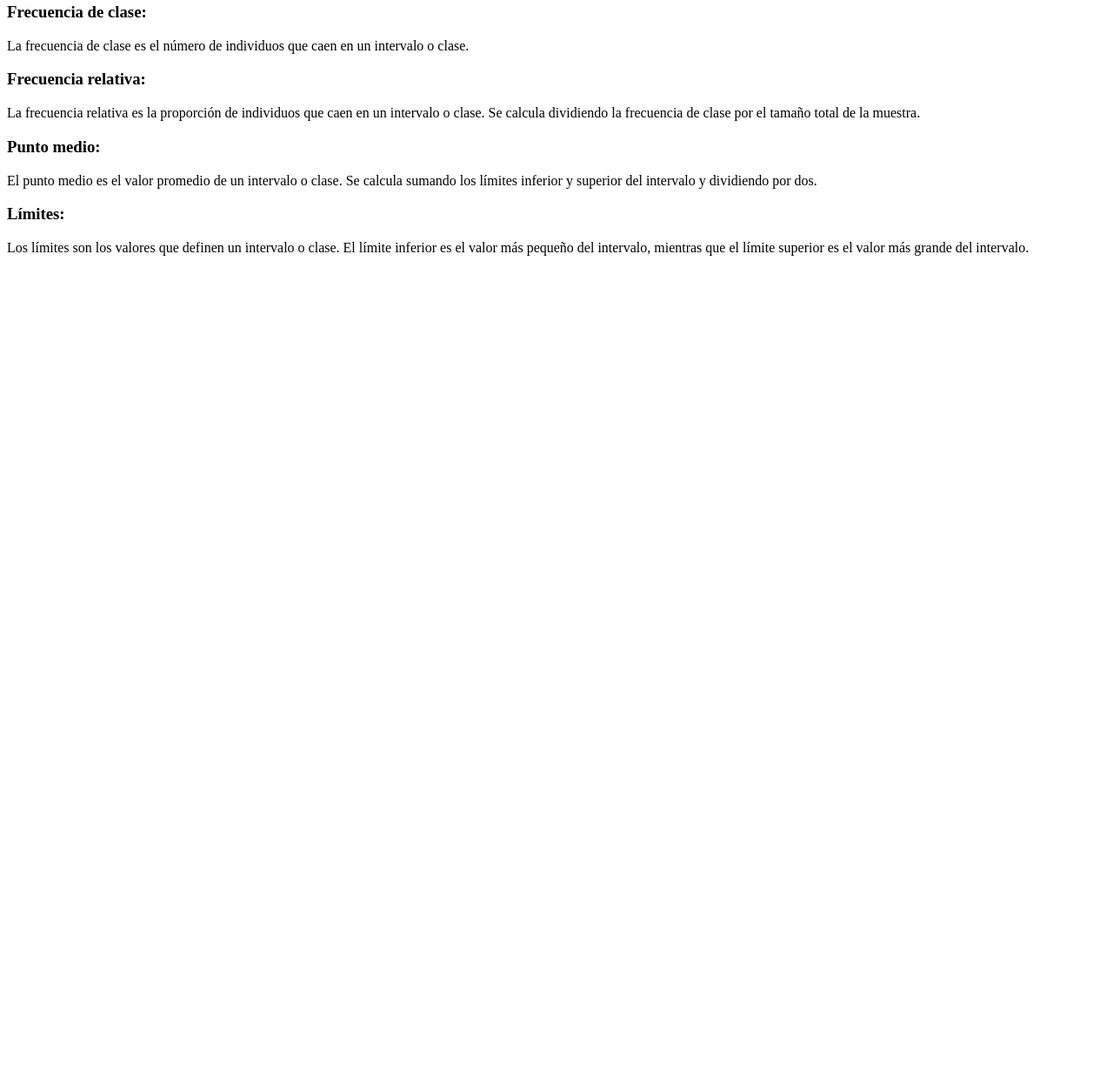
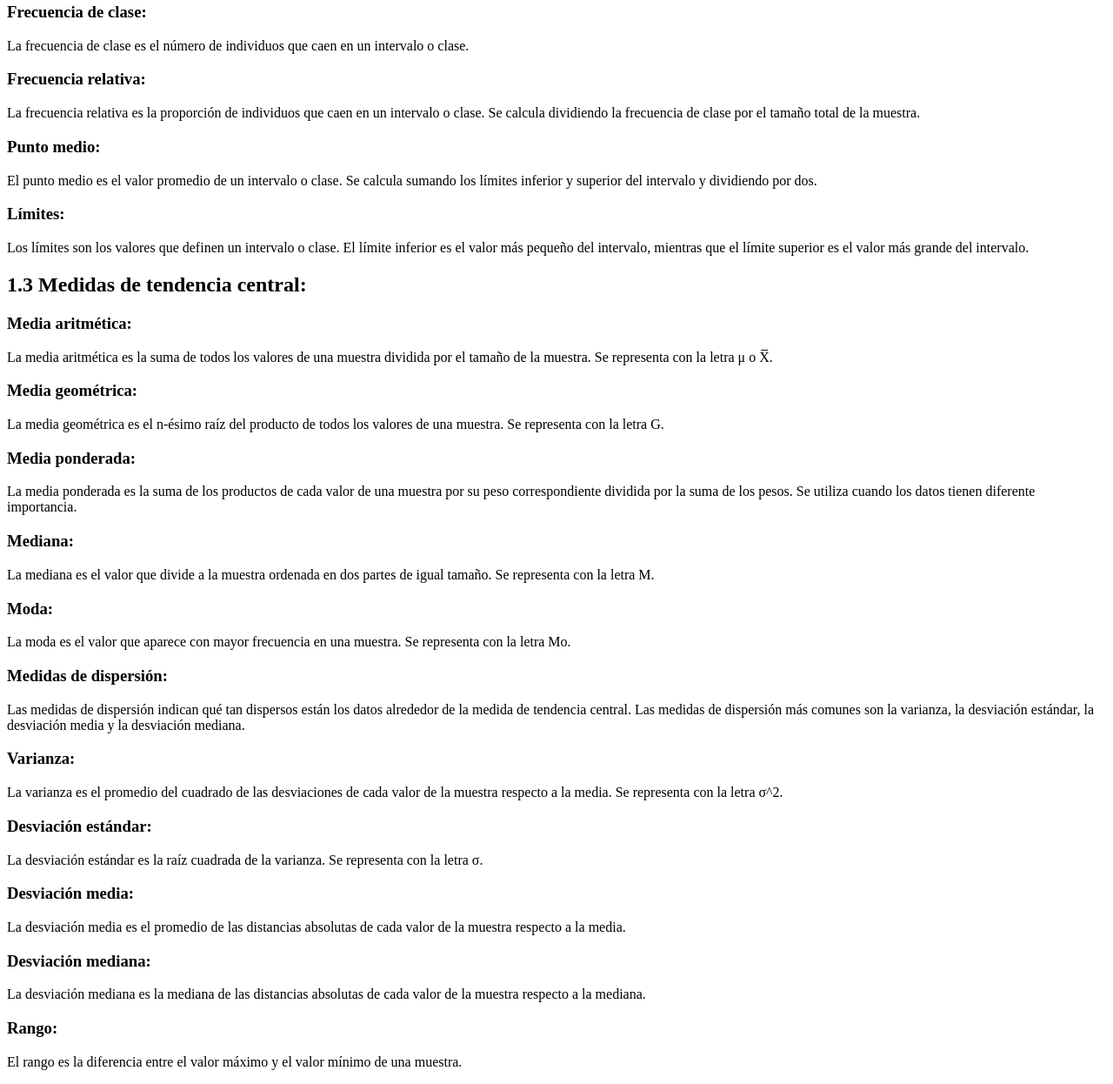
Before and after one commit to imac17itsoeh/TemarioPE, a plain HTML site: page index.html in a window 1280 px wide. Shown: the part 786-2032 px from the top of the page at 87% size. Before the commit the page ends 1096 px from the top, so only its background shows below. Drawn offline with Linux system fonts and the light colour scheme.

Commit message:
Tema1: Medidas de tendencia central
Signed-off-by: Valeria Soto Hernandez <230110118@itsoeh.edu.mx>

```diff
--- a/index.html
+++ b/index.html
@@ -34,6 +34,29 @@
     <h3>Límites: </h3>
     <p>Los límites son los valores que definen un intervalo o clase. El límite inferior es el valor más pequeño del intervalo, mientras que el límite superior es el valor más grande del intervalo.</p>
 
+    <h2>1.3 Medidas de tendencia central:</h2>
+    <h3>Media aritmética: </h3>
+    <p>La media aritmética es la suma de todos los valores de una muestra dividida por el tamaño de la muestra. Se representa con la letra μ o X̅.</p>
+    <h3>Media geométrica:</h3>
+    <p> La media geométrica es el n-ésimo raíz del producto de todos los valores de una muestra. Se representa con la letra G.</p>
+    <h3>Media ponderada:</h3>
+    <p> La media ponderada es la suma de los productos de cada valor de una muestra por su peso correspondiente dividida por la suma de los pesos. Se utiliza cuando los datos tienen diferente importancia.</p>
+    <h3>Mediana: </h3>
+    <p>La mediana es el valor que divide a la muestra ordenada en dos partes de igual tamaño. Se representa con la letra M. </p>
+    <h3>Moda: </h3>
+    <p>La moda es el valor que aparece con mayor frecuencia en una muestra. Se representa con la letra Mo.</p>
+    <h3>Medidas de dispersión: </h3>
+    <p> Las medidas de dispersión indican qué tan dispersos están los datos alrededor de la medida de tendencia central. Las medidas de dispersión más comunes son la varianza, la desviación estándar, la desviación media y la desviación mediana.</p>
+    <h3>Varianza:</h3>
+    <p>La varianza es el promedio del cuadrado de las desviaciones de cada valor de la muestra respecto a la media. Se representa con la letra σ^2.</p>
+    <h3>Desviación estándar:</h3>
+    <p> La desviación estándar es la raíz cuadrada de la varianza. Se representa con la letra σ.</p>
+    <h3>Desviación media: </h3>
+    <p>La desviación media es el promedio de las distancias absolutas de cada valor de la muestra respecto a la media.</p>
+    <h3>Desviación mediana: </h3>
+    <p> La desviación mediana es la mediana de las distancias absolutas de cada valor de la muestra respecto a la mediana.</p>
+    <h3>Rango:</h3>
+    <p>El rango es la diferencia entre el valor máximo y el valor mínimo de una muestra.</p>
 
 
 
```
